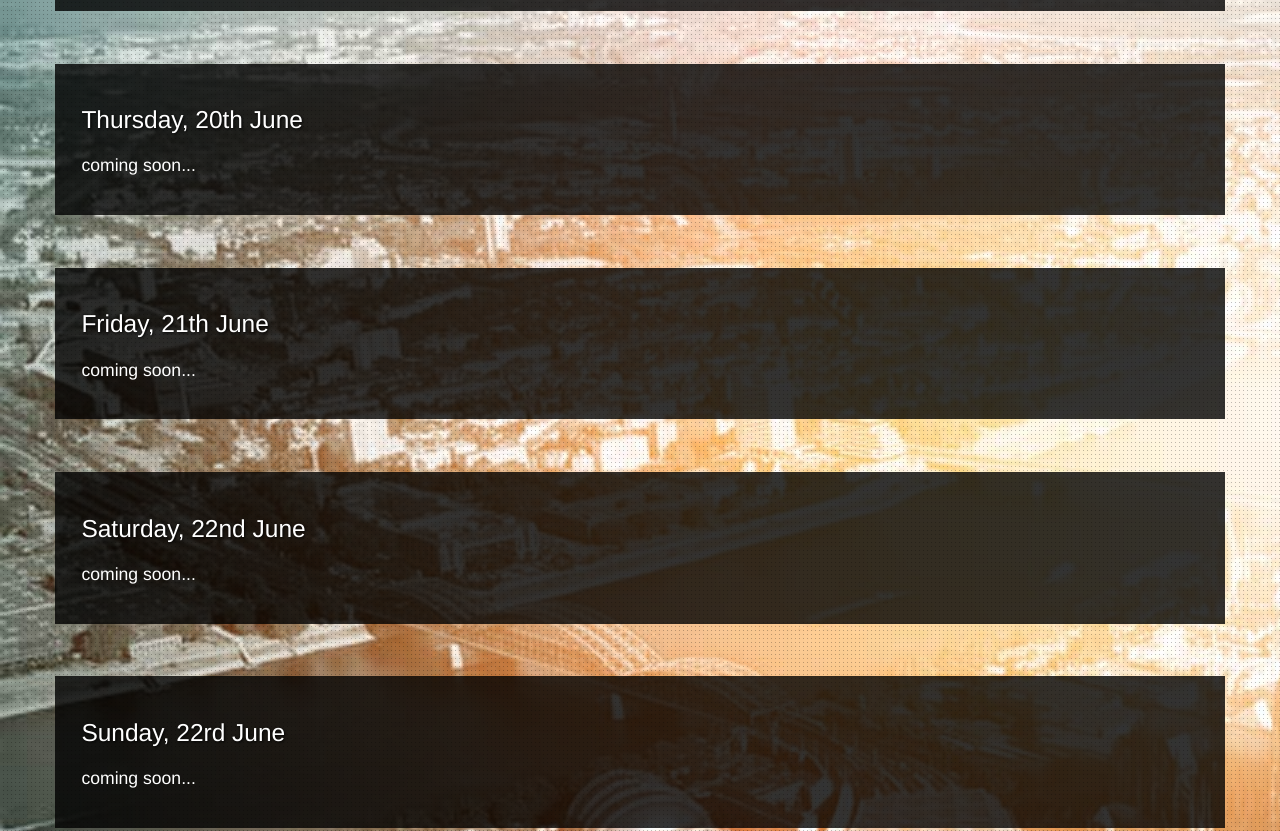
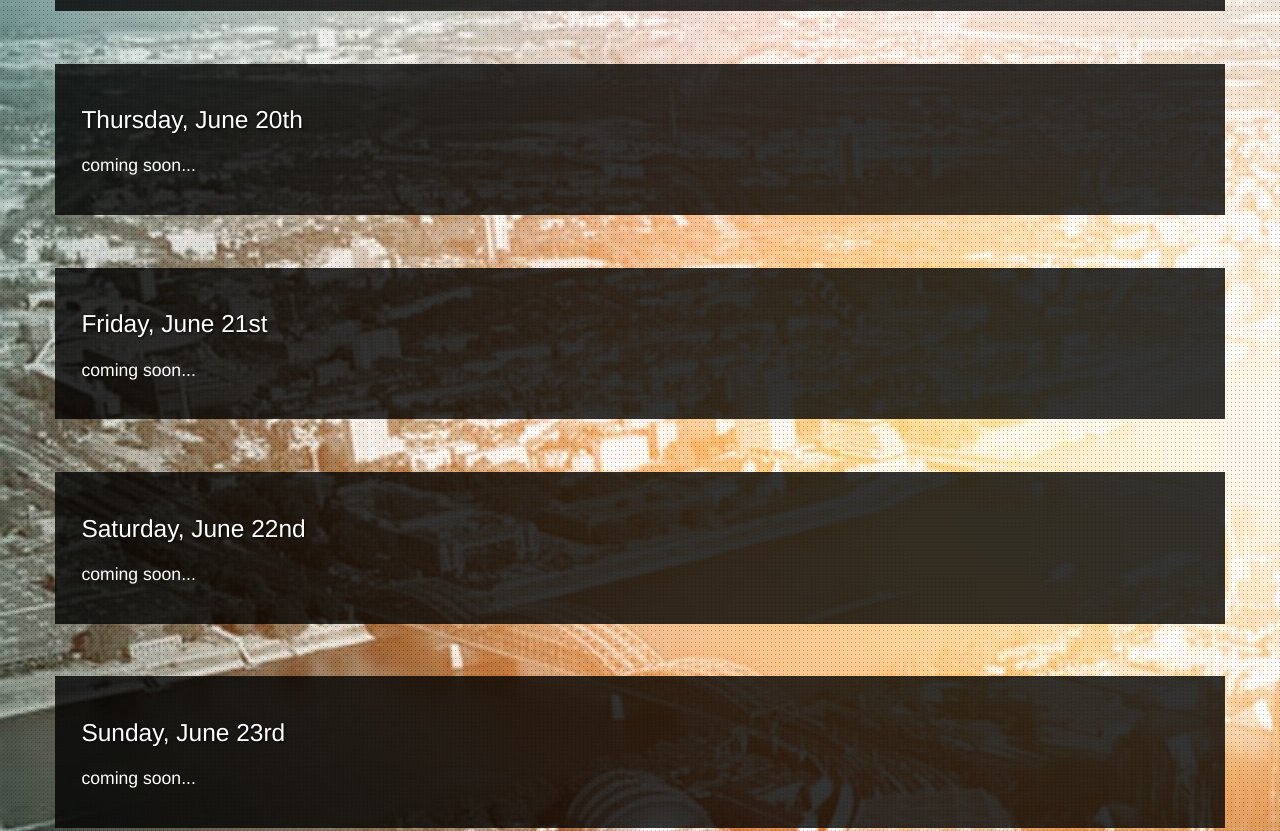
Before and after one commit to InteractiveCologne/interactivecologne.github.com, a Jekyll site: the page built from schedule.html, in a window 1280 px wide and 1400 px high, scrolled down 3331 px. Shown: the part 154-985 px from the top of the window. Built offline with Jekyll 4.4.1, drawn with Linux system fonts in a browser that asks for light colours; nearby versions of some CDN libraries; some of the changed text lies outside the part shown.

Commit message:
minor typo

```diff
--- a/schedule.html
+++ b/schedule.html
@@ -92,7 +92,7 @@ layout: default
 	<div class="content">
 		<h2>Detailed Schedule</h2>
 
-		<h3>Monday, 17th June</h3>
+		<h3>Monday, June 17th</h3>
 		<table class="schedule">
 			<tr>
 				<th>Time</th>
@@ -144,7 +144,7 @@ layout: default
 		</table>
 	</div>
 	<div class="content">
-		<h3>Tuesday, 18th June</h3>
+		<h3>Tuesday, June 18th</h3>
 		<table class="schedule">
 			<tr>
 				<th>Time</th>
@@ -340,7 +340,7 @@ layout: default
 		</table>
 	</div>
 	<div class="content">
-		<h3>Wednesday, 19th June</h3>
+		<h3>Wednesday, June 19th</h3>
 		<table class="schedule">
 			<tr>
 				<th>Time</th>
@@ -569,7 +569,7 @@ layout: default
 		</table>
 	</div>
 	<div class="content">
-		<h3>Thursday, 20th June</h3>
+		<h3>Thursday, June 20th</h3>
 			<p>coming soon...</p>
 <!-- 		<table class="schedule">
 			<tr>
@@ -622,7 +622,7 @@ layout: default
 		</table> -->
 	</div>
 	<div class="content">
-		<h3>Friday, 21th June</h3>
+		<h3>Friday, June 21st</h3>
 			<p>coming soon...</p>
 <!-- 		<table class="schedule">
 			<tr>
@@ -675,7 +675,7 @@ layout: default
 		</table> -->
 	</div>
 	<div class="content">
-		<h3>Saturday, 22nd June</h3>
+		<h3>Saturday, June 22nd</h3>
 			<p>coming soon...</p>
 <!-- 		<table class="schedule">
 			<tr>
@@ -728,7 +728,7 @@ layout: default
 		</table> -->
 	</div>
 	<div class="content">
-		<h3>Sunday, 22rd June</h3>
+		<h3>Sunday, June 23rd</h3>
 			<p>coming soon...</p>
 <!-- 		<table class="schedule">
 			<tr>
```
